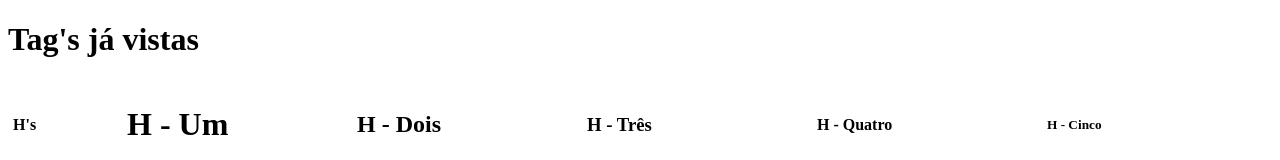
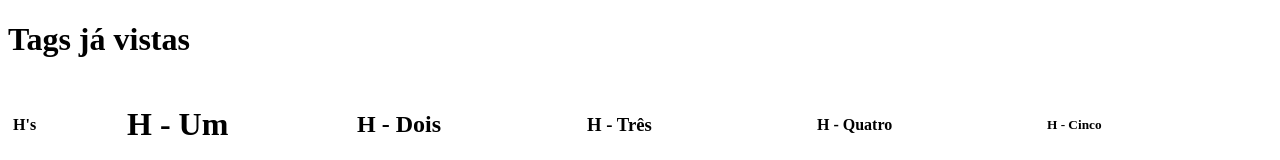
Before and after one commit to RodrigoHenriq/Ola-Mundo, a plain HTML site: page site-tags/index.html in a window 1280 px wide. Shown: the top 160 px of the page. Drawn offline with Linux system fonts and the light colour scheme.

Commit message:
Incluindo um index.html

```diff
--- a/site-tags/index.html
+++ b/site-tags/index.html
@@ -23,7 +23,7 @@
     </style>
   </head>
   <body>
-    <h1>Tag's já vistas</h1>
+    <h1>Tags já vistas</h1>
     <table>
       <tr>
         <th style="border-color: rgb(0, 255, 21)">H's</th>
```
Also changed, not shown: 1 other file.
